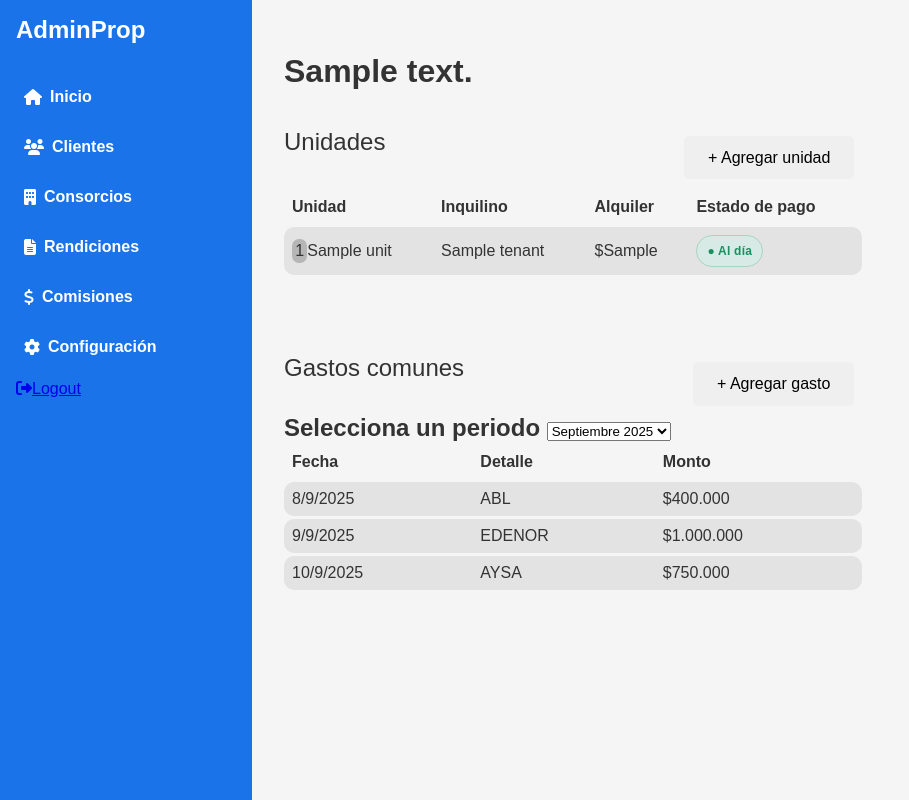
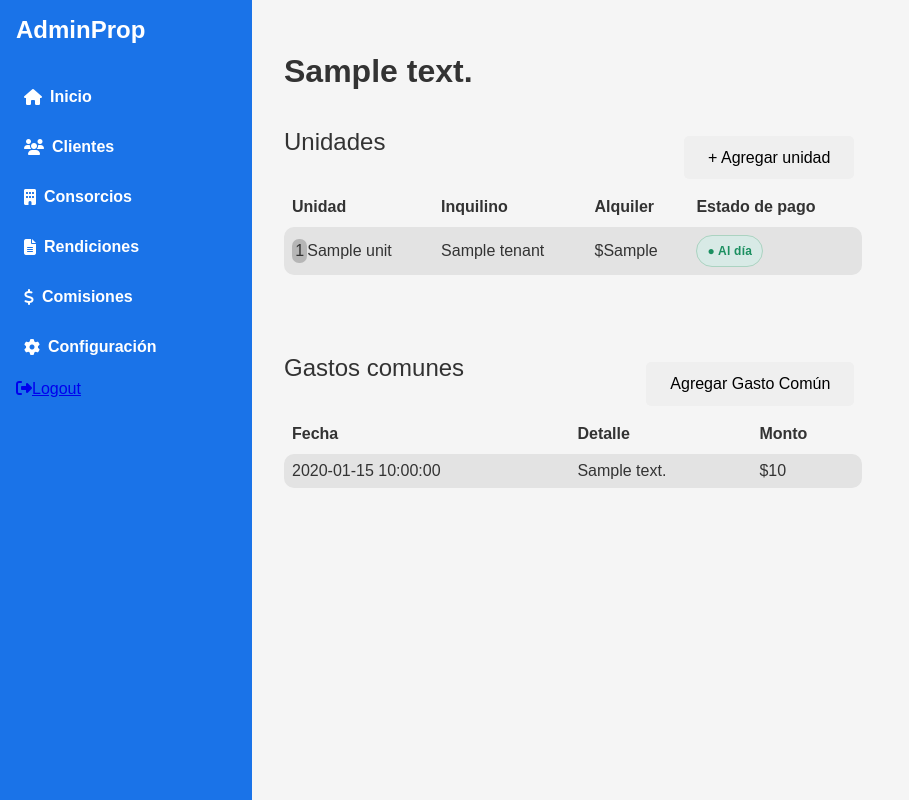
Before and after one commit to germandouce/prototipo-AdminProp, a Flask app: template Frontend/templates/unidades_funcionales.html in a window 1280 px wide. Shown: the whole page, without its empty margins (0-909 px from the left). Run offline with Flask 3, Linux system fonts and the light colour scheme; the template is opened without the code that fills it: most values are stand-ins (such as "Sample title", 1, 10 or a date in 2020); parts of the project's set-up code (start-up, migrations or seed data) failed here and were passed over; some libraries are stand-ins or nearby versions.

Commit message:
agregar gastos comunes back y front

```diff
--- a/Frontend/app.py
+++ b/Frontend/app.py
@@ -160,7 +160,64 @@ def unidades_funcionales(consortium_id):
     response = requests.get(f"{API_URL}/functional_units", params={"consortium_id": consortium_id}, cookies=cookies).json()
     functional_units = response.get("functional_units", [])
     address = response.get("address", "Dirección")
-    return render_template("unidades_funcionales.html", active_page='consorcios', units=functional_units, consortium_id=consortium_id, address=address)
+
+    response = requests.get(f"{API_URL}/expenses", params={"consortium_id": consortium_id}, cookies=cookies)
+    common_expenses = []
+    if response.status_code == 200:
+        common_expenses = response.json().get("expenses", [])
+
+    return render_template(
+        "unidades_funcionales.html",
+        active_page='consorcios',
+        units=functional_units,
+        consortium_id=consortium_id,
+        address=address,
+        common_expenses=common_expenses
+    )
+
+@app.route("/consorcios/<int:consortium_id>/gastos_comunes", methods=["POST"])
+def agregar_gasto_comun(consortium_id):
+    login_check = require_login()
+    if login_check:
+        return login_check
+    cookies = {"access_token_cookie": request.cookies.get("access_token_cookie")}
+
+    description = request.form.get("description")
+    amount = request.form.get("amount")
+    date = request.form.get("date")
+    params = {
+        "description": description,
+        "amount": amount,
+        "date": date,
+        "consortium_id": consortium_id
+    }
+    response = requests.post(f"{API_URL}/expenses", json=params, cookies=cookies)
+    if response.status_code == 201:
+        flash("Gasto común agregado exitosamente.", "success")
+    else:
+        flash("Error al agregar el gasto común.", "error")
+    return redirect(url_for("unidades_funcionales", consortium_id=consortium_id))
+
+@app.route("/consorcios/<int:consortium_id>/gastos_comunes", methods=["GET"])
+def fetch_gastos_comunes(consortium_id):
+    login_check = require_login()
+    if login_check:
+        return login_check
+    cookies = {"access_token_cookie": request.cookies.get("access_token_cookie")}
+
+    if DEBUG:
+        print(f"Fetching common expenses for consortium_id: {consortium_id}")  # Debug log
+
+    response = requests.get(f"{API_URL}/expenses", params={"consortium_id": consortium_id}, cookies=cookies)
+    if response.status_code == 200:
+        data = response.json()
+        if DEBUG:
+            print(f"Fetched common expenses: {data}")  # Debug log
+        return jsonify(data), 200
+    else:
+        if DEBUG:
+            print(f"Error fetching common expenses: {response.status_code}, {response.text}")  # Debug log
+        return jsonify({"error": "Error al obtener los gastos comunes"}), response.status_code
 
 @app.route("/consorcios/<int:consortium_id>/unidades_funcionales/<int:unit_id>")
 def unidad_funcional(consortium_id, unit_id):
--- a/Frontend/templates/unidades_funcionales.html
+++ b/Frontend/templates/unidades_funcionales.html
@@ -68,17 +68,20 @@
                     <caption id="gastos-comunes-table-caption">
                         <div class="titulo-tabla-y-boton">
                             <div>Gastos comunes</div>
-                            <button id="add-expense-unit-btn">+ Agregar gasto</button>
-                        </div>
-                        <div>
-                            <form id="gastos-form" method="get">
-                                <label for="periodos">Selecciona un periodo</label>
-                                <select data-label="gastos-data-list" id="periodos" name="periodo">
-                                    <option value="septiembre-2025">Septiembre 2025</option>
-                                    <option value="agosto-2025">Agosto 2025</option>
-                                    <option value="julio-2025">Julio 2025</option>
-                                </select>
-                            </form>
+                            <!-- Button to trigger the modal -->
+                            <button id="add-expense-btn">Agregar Gasto Común</button>
+
+                            <script>
+                                // JavaScript to handle modal visibility
+                                document.getElementById("add-expense-btn").addEventListener("click", function () {
+                                    document.getElementById("modal-overlay-expenses").style.display = "block";
+                                });
+
+                                document.getElementById("cancel-expense-btn").addEventListener("click", function () {
+                                    document.getElementById("modal-overlay-expenses").style.display = "none";
+                                });
+                            </script>
+                            <!-- <button id="add-expense-unit-btn">+ Agregar gasto</button> -->
                         </div>
                     </caption>
 
@@ -89,65 +92,71 @@
                             <th scope="col">Monto</th>
                         </tr>
                     </thead>
-                    <tbody id="septiembre-2025" class="unidades-container periodo">
-                        <tr class="funcional">
-                            <td data-label="Fecha">8/9/2025</td>
-                            <td data-label="Detalle" class="tenant">ABL</td>
-                            <td data-label="Monto" class="rent">$400.000</td>
+                    <tbody>
+                        {% if DEBUG %}
+                            <tr>
+                                <td colspan="3">
+                                    <pre>{{ common_expenses | tojson }}</pre> <!-- Debug: Display raw data -->
+                                </td>
                             </tr>
+                        {% endif %}
+                        {% for expense in common_expenses %}
                             <tr>
-                            <td data-label="Fecha">9/9/2025</td>
-                            <td data-label="Detalle" class="tenant">EDENOR</td>
-                            <td data-label="Monto" class="rent">$1.000.000</td>
+                                <td data-label="Fecha">{{ expense.date }}</td>
+                                <td data-label="Detalle">{{ expense.description }}</td>
+                                <td data-label="Monto">${{ expense.amount }}</td>
                             </tr>
+                        {% endfor %}
+                        {% if common_expenses|length == 0 %}
                             <tr>
-                            <td data-label="Fecha">10/9/2025</td>
-                            <td data-label="Detalle" class="tenant">AYSA</td>
-                            <td data-label="Monto" class="rent">$750.000</td>
+                                <td colspan="3" style="text-align: center;">No hay gastos comunes registrados.</td>
                             </tr>
-                    </tbody>
-                    <tbody id="agosto-2025" class="unidades-container periodo hidden">
-                        <tr class="funcional">
-                            <td data-label="Fecha">16/8/2025</td>
-                            <td data-label="Detalle" class="tenant">ABL</td>
-                            <td data-label="Monto" class="rent">$400.000</td>
-                        </tr>
-                        <tr>
-                            <td data-label="Fecha">25/8/2025</td>
-                            <td data-label="Detalle" class="tenant">EDENOR</td>
-                            <td data-label="Monto" class="rent">$1.000.000</td>
-                        </tr>
-                        <tr>
-                            <td data-label="Fecha">30/8/2025</td>
-                            <td data-label="Detalle" class="tenant">AYSA</td>
-                            <td data-label="Monto" class="rent">$750.000</td>
-                        </tr>
-                        <tr>
-                            <td data-label="Fecha">31/8/2025</td>
-                            <td data-label="Detalle" class="tenant">Se rompió el ascensor :(</td>
-                            <td data-label="Monto" class="rent">$750.000</td>
-                        </tr>
-                    </tbody>
-                    <tbody id="julio-2025" class="unidades-container periodo hidden">
-                    <tr class="funcional">
-                        <td data-label="Fecha">8/9/2025</td>
-                        <td data-label="Detalle" class="tenant">ABL</td>
-                        <td data-label="Monto" class="rent">$400.000</td>
-                    </tr>
-                    <tr>
-                        <td data-label="Fecha">9/9/2025</td>
-                        <td data-label="Detalle" class="tenant">EDENOR</td>
-                        <td data-label="Monto" class="rent">$1.000.000</td>
-                    </tr>
-                    <tr>
-                        <td data-label="Fecha">10/9/2025</td>
-                        <td data-label="Detalle" class="tenant">AYSA</td>
-                        <td data-label="Monto" class="rent">$750.000</td>
-                    </tr>
+                        {% endif %}
                     </tbody>
                 </table>
             </div>
         </section>
+
+        <section id="formulario-agregar-gasto">
+            <!-- Modal overlay -->
+            <div id="modal-overlay-expenses" class="modal-overlay" style="display: none;">
+                <div class="modal">
+                    <h2>Agregar Gasto Común</h2>
+                    <form id="expense-form" action="{{ url_for('agregar_gasto_comun', consortium_id=consortium_id) }}" method="POST">
+                        <label>
+                            Descripción del gasto:
+                            <input type="text" name="description" required>
+                        </label>
+                        <label>
+                            Monto:
+                            <input type="number" step="0.01" name="amount" required>
+                        </label>
+                        <label>
+                            Fecha:
+                            <input type="date" name="date" required>
+                        </label>
+                        <div class="actions">
+                            <button type="submit">Guardar</button>
+                            <button type="button" id="cancel-expense-btn">Cancelar</button>
+                        </div>
+                    </form>
+                </div>
+            </div>
+        </section>
+
+        <!-- Button to trigger the modal -->
+        <!-- <button id="add-expense-btn">Agregar Gasto Común</button>
+
+        <script>
+            // JavaScript to handle modal visibility
+            document.getElementById("add-expense-btn").addEventListener("click", function () {
+                document.getElementById("modal-overlay-expenses").style.display = "block";
+            });
+
+            document.getElementById("cancel-expense-btn").addEventListener("click", function () {
+                document.getElementById("modal-overlay-expenses").style.display = "none";
+            });
+        </script> -->
 {% endblock %}
 {% block scripts %}
 <script src="{{ url_for('static', filename='js/agregar_unidad.js') }}"></script>
```
Also changed, not shown: API/routes/expenses.py (+4 -13 lines). Lines whose indentation alone changed are shown as unchanged.
